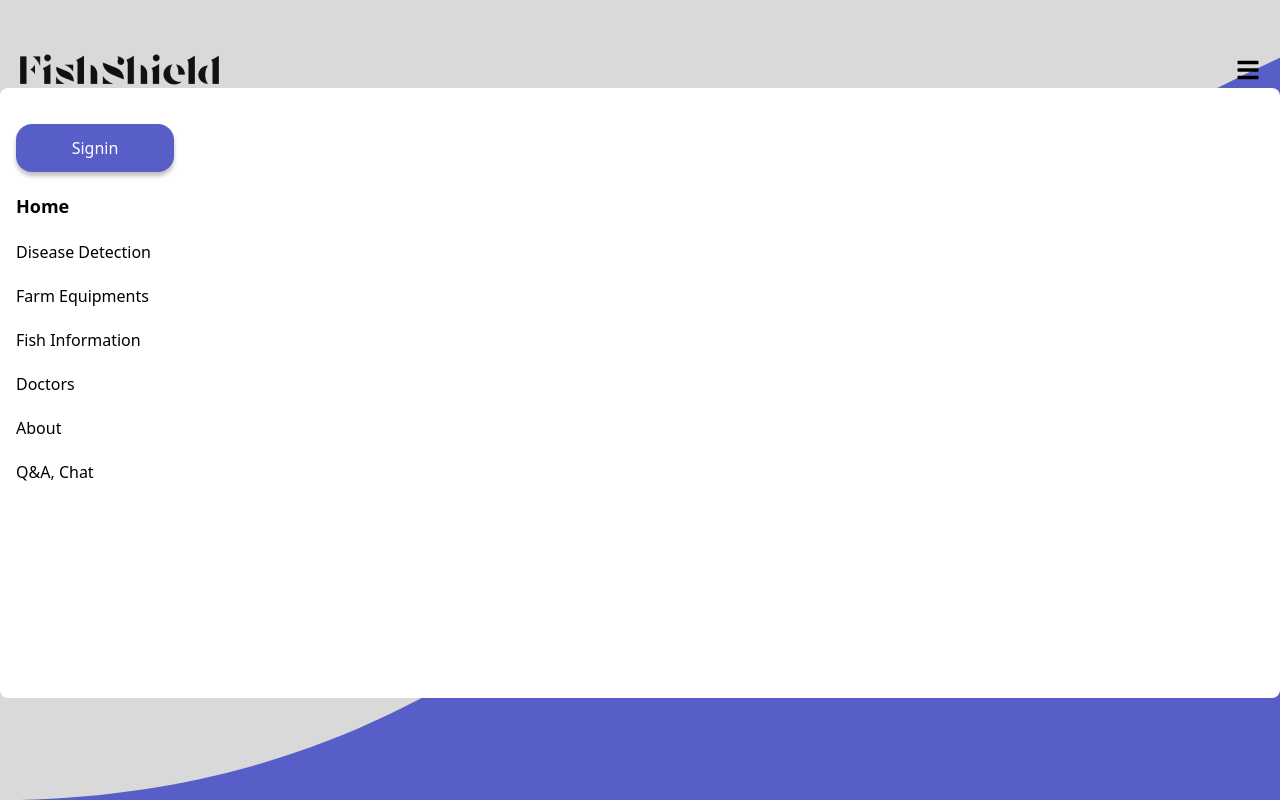
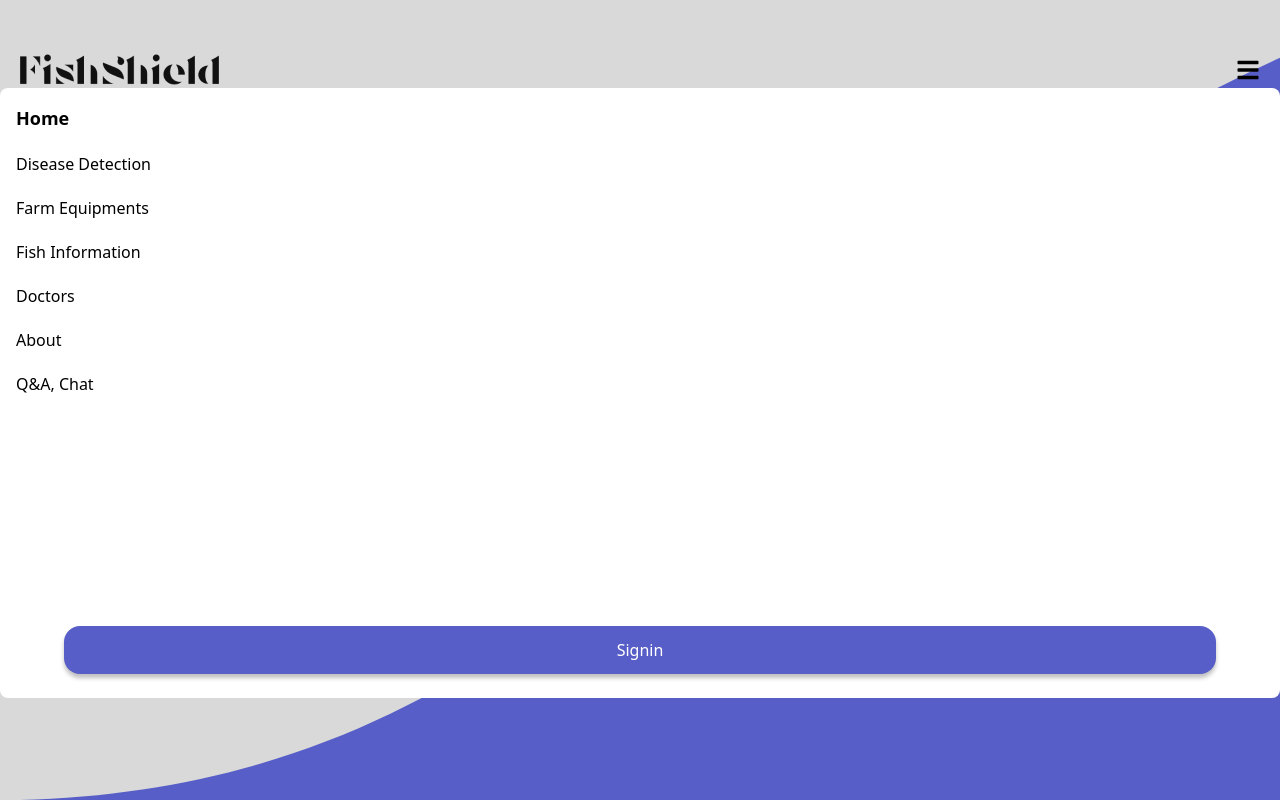
Before and after one commit to eslamar3y/grad_project, a React (Vite) app: page / in a window 1280 px wide. Both pictures are taken after a click on the button 1248 px from the left and 70 px from the top of the page. Shown: the top 800 px of the page. Built offline with nearby package versions, Linux system fonts and the light colour scheme.

Commit message:
edit text and link to login

```diff
--- a/src/components/About.jsx
+++ b/src/components/About.jsx
@@ -7,8 +7,8 @@ export default function About() {
             <div className='flex gap-8 flex-col xl:flex-row mt-20'>
                 <img className='w-full' src={about} alt="about image" />
                 <div className='bg-[#585EC7A8] text-center p-10 rounded-3xl'>
-                    <h2 className='font-bold text-[36px] mb-8'>ABOUT Us</h2>
-                    <p className='text-white text-[24px]'>
+                    <h2 className='font-bold text-[36px] mb-8 capitalize'>about us</h2>
+                    <p className='text-white text-[24px] text-left'>
                         Lorem ipsum dolor sit amet, consectetur adipiscing elit.
                         Quisque quis hendrerit urna.
                         Lorem ipsum dolor sit amet, consectetur adipiscing elit.
--- a/src/components/FishDiseases.jsx
+++ b/src/components/FishDiseases.jsx
@@ -67,8 +67,8 @@ export default function FishDiseases() {
             </section>
             <section className='container mb-8 px-8 mx-auto text-center flex flex-col gap-10 xl:text-left xl:flex-row xl:justify-between xl:items-center'>
                 <div>
-                    <h2 className='text-[24] font-bold mb-2'>Bacterial Red disease (Aeromoniasis) :</h2>
-                    <p className='text-[18]'>
+                    <h2 className='text-[24] font-bold mb-2 capitalize'>Bacterial Red disease (Aeromoniasis) :</h2>
+                    <p className='text-[18] text-left'>
                         The genus Aeromonas comprises some of the most important fish bacterial pathogens that affect
                         aquaculture worldwide. Several species other than A. salmonicida, the causative agent of
                         furunculosis in salmonids have been responsible for severe losses both in freshwater and marine aquaculture.
@@ -91,7 +91,7 @@ export default function FishDiseases() {
                     <img className='w-[135px] mx-auto xl:mx-0' src={chartImg} alt="chart" />
                 </div>
             </section>
-            <button className="block mx-auto rounded-[24px] bg-secondColor text-white px-10 py-4 text-[20px] font-bold mt-10 shadow-custom">Detailed information</button>
+            <button className="block mx-auto rounded-[24px] bg-secondColor text-white px-10 py-4 text-[20px] font-bold mt-10 shadow-custom capitalize">Detailed information</button>
         </main>
     )
 }
--- a/src/components/Head.jsx
+++ b/src/components/Head.jsx
@@ -1,3 +1,4 @@
+import { NavLink } from 'react-router-dom';
 import Logo from '../assets/siteLogo.png';
 import './Head.css'
 import Nav from './Nav';
@@ -9,7 +10,9 @@ export default function Head() {
                 <img className='2xl:me-24' src={Logo} alt="logo" />
                 <Nav />
             </div>
-            <button className='hidden mt-5 shadow-custom w-[158px] h-[48px] border-black bg-mainColor rounded-2xl 2xl:block 2xl:mt-0'>Signin</button>
+            <NavLink to='login'>
+                <button className='hidden mt-5 shadow-custom w-[158px] h-[48px] border-black bg-mainColor rounded-2xl 2xl:block 2xl:mt-0'>Signin</button>
+            </NavLink>
         </header>
     )
 }
--- a/src/components/Landing.jsx
+++ b/src/components/Landing.jsx
@@ -12,8 +12,8 @@ export default function Landing() {
                 <Head />
                 <main className="xl:flex xl:justify-evenly xl:items-center mt-28">
                     <section className="w-full text-center xl:w-[600px] xl:text-left">
-                        <h1 className="text-[30px] xl:text-[50px] font-bold">Early detection, lifelong wellness.</h1>
-                        <p className="text-[20px] xl:text-[24px] mb-[39px] mt-[8px]">Dive into our Fish Disease WebSite.</p>
+                        <h1 className="text-[30px] xl:text-[50px] font-bold capitalize">Early detection, lifelong wellness.</h1>
+                        <p className="text-[20px] xl:text-[24px] mb-[39px] mt-[8px] capitalize">Dive into our Fish Disease WebSite.</p>
                         <button className="shadow-custom text-[24px] w-[289px] py-[10px] px-[16px] rounded-[24px] bg-[#585EC7] text-white">Detect</button>
                     </section>
                     <section>
--- a/src/components/Nav.jsx
+++ b/src/components/Nav.jsx
@@ -7,7 +7,7 @@ const NavLinks = () => {
     return (
         <>
             <NavLink to='/' className={({ isActive }) => (isActive ? ' font-bold text-lg' : '')}>Home</NavLink>
-            <NavLink to='/detection' className={({ isActive }) => (isActive ? ' font-bold text-xl' : '')}>Disease Detection</NavLink>
+            <NavLink to='detection' className={({ isActive }) => (isActive ? ' font-bold text-xl' : '')}>Disease Detection</NavLink>
             <NavLink to='equipments' className={({ isActive }) => (isActive ? ' font-bold text-xl' : '')}>Farm Equipments</NavLink>
             <NavLink to='fishInfo' className={({ isActive }) => (isActive ? ' font-bold text-xl' : '')}>Fish Information</NavLink>
             <NavLink to='doctors' className={({ isActive }) => (isActive ? ' font-bold text-xl' : '')}>Doctors</NavLink>
@@ -35,8 +35,12 @@ export default function Nav() {
             </nav>
             {showMenu &&
                 <menu className="flex flex-col w-full h-[610px] gap-5 mt-5 bg-white p-4 rounded-lg absolute top-5 right-0">
-                    <button className='mt-5 shadow-custom w-[158px] h-[48px] border-black bg-secondColor text-white rounded-2xl'>Signin</button>
                     <NavLinks />
+                    <NavLink to='login'>
+                        <button className='w-[90%] h-[48px] absolute left-[50%] translate-x-[-50%] bottom-6 mt-5 shadow-custom border-black bg-secondColor text-white rounded-2xl'>
+                            Signin
+                        </button>
+                    </NavLink>
                 </menu>
             }
         </>
--- a/src/components/OurClientsSaying.jsx
+++ b/src/components/OurClientsSaying.jsx
@@ -16,7 +16,7 @@ const slideOpinions = [
 export default function OurClientsSaying() {
     return (
         <section className=' container pt-8 mx-auto px-0 xl:px-8 mt-8'>
-            <h1 className='text-center font-bold text-[42px]'>WHAT OUR CLIENTS ARE SAYING</h1>
+            <h1 className='text-center font-bold text-[42px] capitalize'>What Our Clients Are Saying</h1>
             <div className="slide-container w-[85%] mx-auto">
                 <Slide>
                     {slideOpinions.map((slide, index) => (
```
